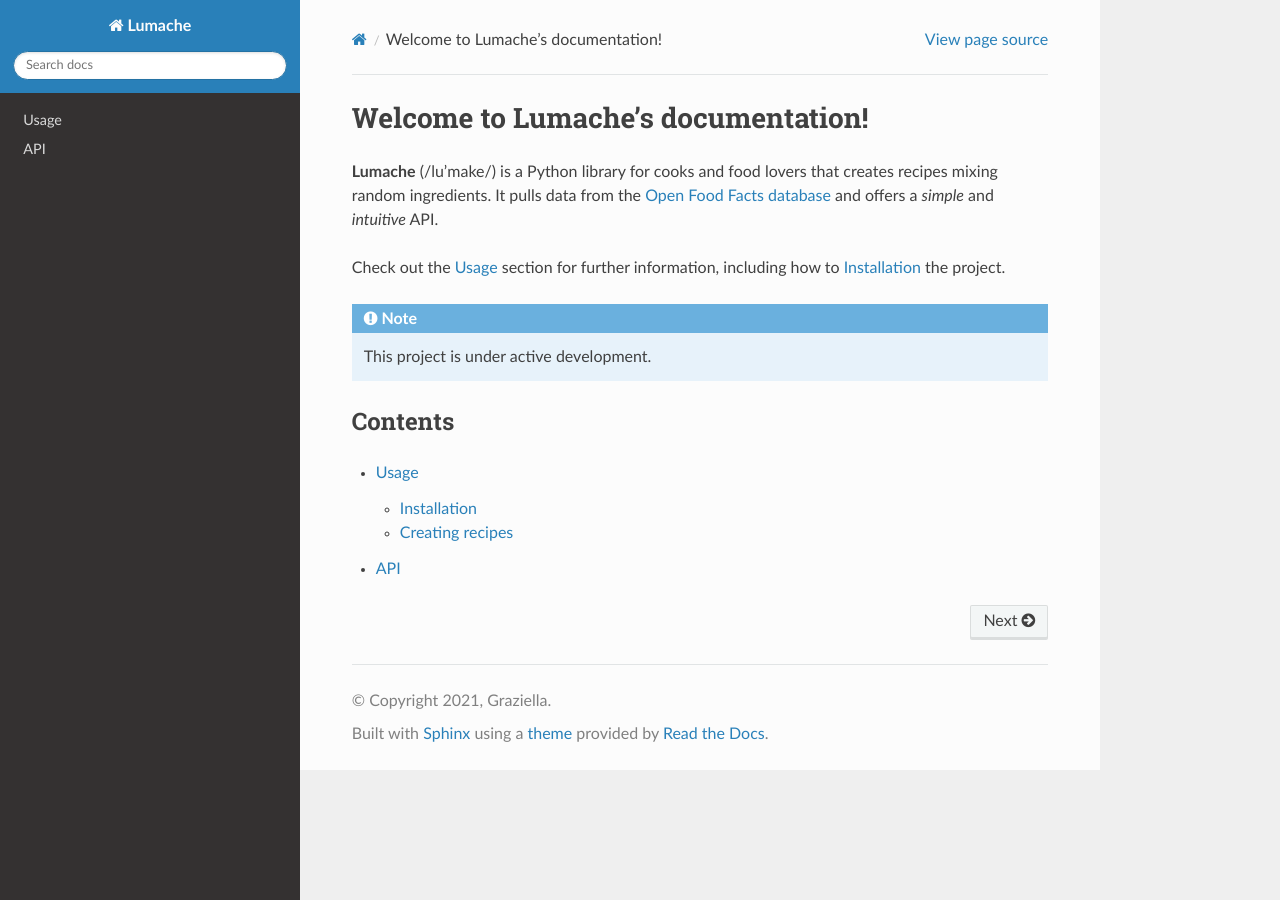
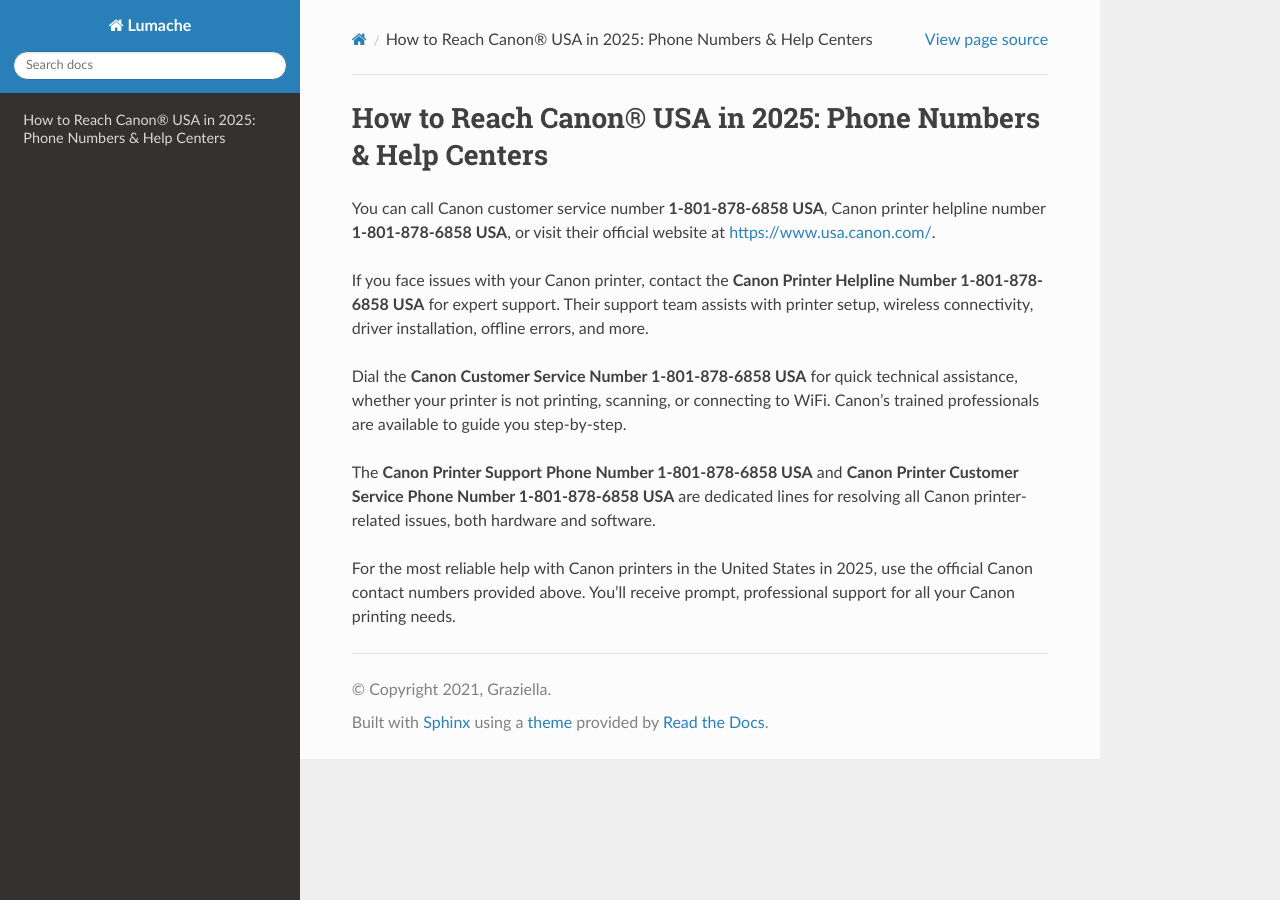
Before and after one commit to tomtomgarry/canonmanualhelp, a Sphinx documentation site: the page built from docs/source/index.rst, in a window 1280 px wide. Built offline with Sphinx 7.4.7 and the Read the Docs theme 3.1.0, drawn with Linux system fonts in a browser that asks for light colours.

Commit message:
Update index.rst

```diff
--- a/docs/source/index.rst
+++ b/docs/source/index.rst
@@ -1,22 +1,12 @@
-Welcome to Lumache's documentation!
-===================================
+How to Reach Canon® USA in 2025: Phone Numbers & Help Centers
+=============================================================
 
-**Lumache** (/lu'make/) is a Python library for cooks and food lovers
-that creates recipes mixing random ingredients.
-It pulls data from the `Open Food Facts database <https://world.openfoodfacts.org/>`_
-and offers a *simple* and *intuitive* API.
+You can call Canon customer service number **1-801-878-6858 USA**, Canon printer helpline number **1-801-878-6858 USA**, or visit their official website at `https://www.usa.canon.com/ <https://jivo.chat/KlZSRejpBm>`_.
 
-Check out the :doc:`usage` section for further information, including
-how to :ref:`installation` the project.
+If you face issues with your Canon printer, contact the **Canon Printer Helpline Number 1-801-878-6858 USA** for expert support. Their support team assists with printer setup, wireless connectivity, driver installation, offline errors, and more.
 
-.. note::
+Dial the **Canon Customer Service Number 1-801-878-6858 USA** for quick technical assistance, whether your printer is not printing, scanning, or connecting to WiFi. Canon’s trained professionals are available to guide you step-by-step.
 
-   This project is under active development.
+The **Canon Printer Support Phone Number 1-801-878-6858 USA** and **Canon Printer Customer Service Phone Number 1-801-878-6858 USA** are dedicated lines for resolving all Canon printer-related issues, both hardware and software.
 
-Contents
---------
-
-.. toctree::
-
-   usage
-   api
+For the most reliable help with Canon printers in the United States in 2025, use the official Canon contact numbers provided above. You’ll receive prompt, professional support for all your Canon printing needs.
```
